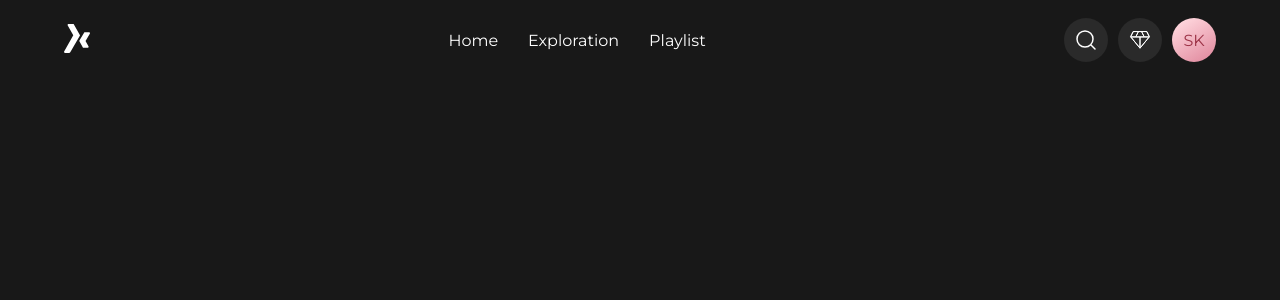
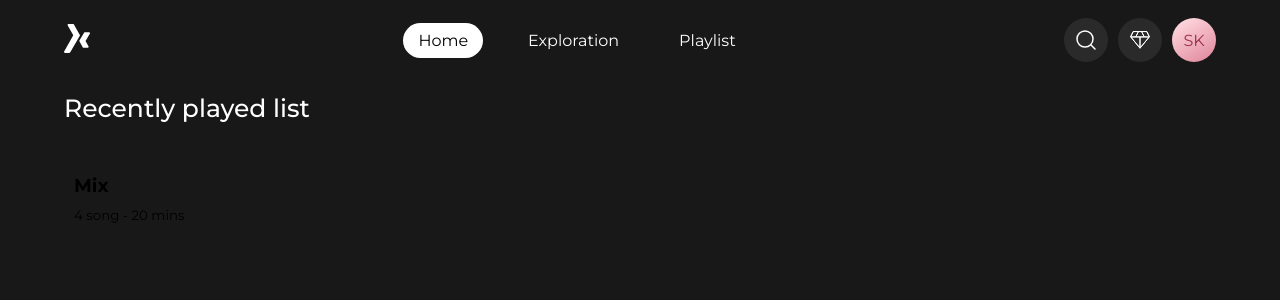
Before and after one commit to WooKee06/Lumo, a Next.js app: page / in a window 1280 px wide. Shown: the top 300 px of the page. Built offline with nearby package versions, Linux system fonts and the light colour scheme.

Commit message:
update header

```diff
--- a/app/global.scss
+++ b/app/global.scss
@@ -1,10 +1,13 @@
-body,* {
-    font-family: "Montserrat";
-    background-color: #181818;
+* {
+  font-family: "Montserrat";
+}
+
+body {
+  background-color: #181818;
 }
 
 .wrapper {
-    max-width: 1440px;
-    width: 90vw;
-    margin: 0 auto;
+  max-width: 1440px;
+  width: 90vw;
+  margin: 0 auto;
 }
--- a/app/layout.tsx
+++ b/app/layout.tsx
@@ -1,8 +1,7 @@
 import type { Metadata } from "next";
-import {   Montserrat } from "next/font/google";
+import { Montserrat } from "next/font/google";
 import Header from "@/shared/Header/ui/Header";
-import './global.scss'
-
+import "./global.scss";
 
 const montserrat = Montserrat({
   variable: "--font-montserrat-mono",
@@ -10,7 +9,7 @@ const montserrat = Montserrat({
 });
 
 export const metadata: Metadata = {
-  title: "Lumo",
+  title: "Bellatrix",
   description: "Simple player",
 };
 
@@ -21,12 +20,9 @@ export default function RootLayout({
 }>) {
   return (
     <html lang="en">
-      <body
-        className={`${montserrat.variable} antialiased`}
-      >
-    <Header/>
-
-        {children}
+      <body className={`${montserrat.variable} antialiased`}>
+        <Header />
+        <div className="wrapper">{children}</div>
       </body>
     </html>
   );
--- a/app/page.tsx
+++ b/app/page.tsx
@@ -1,6 +1,11 @@
 import Header from "@/shared/Header/ui/Header";
+import RecentlyPlayed from "@/shared/RecentlyPlayed/ui/RecentlyPlayed";
 import Image from "next/image";
 
 export default function Home() {
-  return ;
+  return (
+    <>
+      <RecentlyPlayed />
+    </>
+  );
 }
--- a/package.json
+++ b/package.json
@@ -1,5 +1,5 @@
 {
-  "name": "lumo-app",
+  "name": "Bellatrix",
   "version": "0.1.0",
   "private": true,
   "scripts": {
--- a/shared/Header/ui/Header.module.scss
+++ b/shared/Header/ui/Header.module.scss
@@ -2,44 +2,39 @@
   padding: 10px 0;
   width: 100%;
 
-     > div  {
+  > div {
     display: flex;
     align-items: center;
     justify-content: space-between;
   }
-
 
   .userSection {
     display: flex;
     align-items: center;
     gap: 10px;
 
-
     .user {
-            color: #9B3145;
-background: linear-gradient(147.2deg, #FFD8DE 10.02%, #E0889D 96.08%);
-;
+      color: #9b3145;
+      background: linear-gradient(147.2deg, #ffd8de 10.02%, #e0889d 96.08%);
     }
 
-        >div {
+    > div {
       width: 44px;
       height: 44px;
       cursor: pointer;
       display: flex;
       align-items: center;
       justify-content: center;
-            background-color: #2A2A2A;
+      background-color: #2a2a2a;
       border-radius: 30px;
 
-
       > img {
-                         background-color: #2A2A2A;
-
+        background-color: #2a2a2a;
       }
     }
   }
 
-    .links{
+  .links {
     ul {
       display: flex;
       align-items: center;
@@ -51,7 +46,20 @@ background: linear-gradient(147.2deg, #FFD8DE 10.02%, #E0889D 96.08%);
       a {
         color: #fff;
         text-decoration: none;
+        padding: 8px 15px;
+        transition: all 0.3s ease-in-out;
+        border-radius: 20px;
+
+        &.active {
+          background-color: #fff;
+          color: #000;
+        }
+
+        &:hover {
+          color: #000000;
+          background-color: #ffffff61;
         }
       }
     }
   }
+}
--- a/shared/Header/ui/Header.tsx
+++ b/shared/Header/ui/Header.tsx
@@ -1,45 +1,70 @@
-import React from 'react'
-import s from './Header.module.scss'
+"use client";
 
-import Logo from "../../../public/logo.svg"
-import Diamond from "../../../public/diamond.svg"
-import Search from "../../../public/search.svg"
+import React from "react";
+import s from "./Header.module.scss";
 
+import Logo from "../../../public/logo.svg";
+import Diamond from "../../../public/diamond.svg";
+import Search from "../../../public/search.svg";
 
-import Image from 'next/image'
-import Link from 'next/link'
+import Image from "next/image";
+import Link from "next/link";
+import { usePathname } from "next/navigation";
 
 const Header = () => {
+  const path = usePathname();
+  const CurrentPath = path.slice(1);
+
   return (
     <div className={s.header}>
-      <div className='wrapper'>
+      <div className="wrapper">
         <strong className={s.logo}>
           <Image src={Logo} alt="header-logo" />
         </strong>
 
         <nav className={s.links}>
           <ul>
-            <li><Link href="">Home</Link></li>
-            <li><Link href="">Exploration</Link></li>
-            <li><Link href="">Playlist</Link></li>
+            <li>
+              <Link
+                className={`${CurrentPath == "" ? s.active : " "}`}
+                href="/"
+              >
+                Home
+              </Link>
+            </li>
+            <li>
+              <Link
+                className={`${CurrentPath == "exploration" ? s.active : " "}`}
+                href="/exploration"
+              >
+                Exploration
+              </Link>
+            </li>
+            <li>
+              <Link
+                className={`${CurrentPath == "playlist" ? s.active : " "}`}
+                href="/playlist"
+              >
+                Playlist
+              </Link>
+            </li>
           </ul>
         </nav>
 
-
-
-
         <div className={s.userSection}>
           <div className={s.search}>
-            <Image src={Search} alt='diamond'/>
+            <Image src={Search} alt="diamond" />
           </div>
           <div className={s.subscription}>
-            <Image src={Diamond} alt='diamond'/>
+            <Image src={Diamond} alt="diamond" />
           </div>
-          <div className={s.user}>SK</div>
+          <div className={s.user}>
+            <span>SK</span>
+          </div>
         </div>
       </div>
     </div>
-  )
-}
+  );
+};
 
-export default Header
+export default Header;
--- a/shared/RecentlyPlayed/ui/RecentlyPlayed.module.scss
+++ b/shared/RecentlyPlayed/ui/RecentlyPlayed.module.scss
@@ -1,12 +1,36 @@
 .recently {
-    display: flex;
-    flex-direction: column;
-    gap: 20px;
-    align-items: flex-start;
+  display: flex;
+  flex-direction: column;
+  gap: 20px;
+  align-items: flex-start;
 }
 
 .title {
-    font-size: 30px;
-    font-weight: 600;
-    color: #fff;
+  font-size: 25px;
+  font-weight: 500;
+  color: #fff;
 }
+
+.cardList {
+  list-style-type: none;
+  padding: 0;
+  margin: 0;
+}
+
+.cardItem {
+  display: flex;
+  flex-direction: column;
+  gap: 10px;
+  padding: 10px;
+  border-radius: 10px;
+}
+
+.cartTitle {
+  margin: 0;
+  padding: 0;
+}
+
+.cartDescription {
+  margin: 0;
+  padding: 0;
+}
--- a/shared/RecentlyPlayed/ui/RecentlyPlayed.tsx
+++ b/shared/RecentlyPlayed/ui/RecentlyPlayed.tsx
@@ -1,17 +1,18 @@
-import React from 'react'
-import s from './RecentlyPlayed.module.scss'
+import React from "react";
+import s from "./RecentlyPlayed.module.scss";
 
 const RecentlyPlayed = () => {
   return (
     <div className={s.recently}>
-        <h2 className={s.title}>
-            Recently played list
-        </h2>
-        <ul className={s.cardList}>
-          <li className={s.cardItem}></li>
-        </ul>
+      <h2 className={s.title}>Recently played list</h2>
+      <ul className={s.cardList}>
+        <li className={s.cardItem}>
+          <h3 className={s.cartTitle}>Mix</h3>
+          <small className={s.cartDescription}>4 song - 20 mins</small>
+        </li>
+      </ul>
     </div>
-  )
-}
+  );
+};
 
-export default RecentlyPlayed
+export default RecentlyPlayed;
```
Also changed, not shown: app/exploration/page.tsx (added, +9 -0 lines), app/playlist/page.tsx (added, +9 -0 lines). Lines whose indentation alone changed are shown as unchanged.
